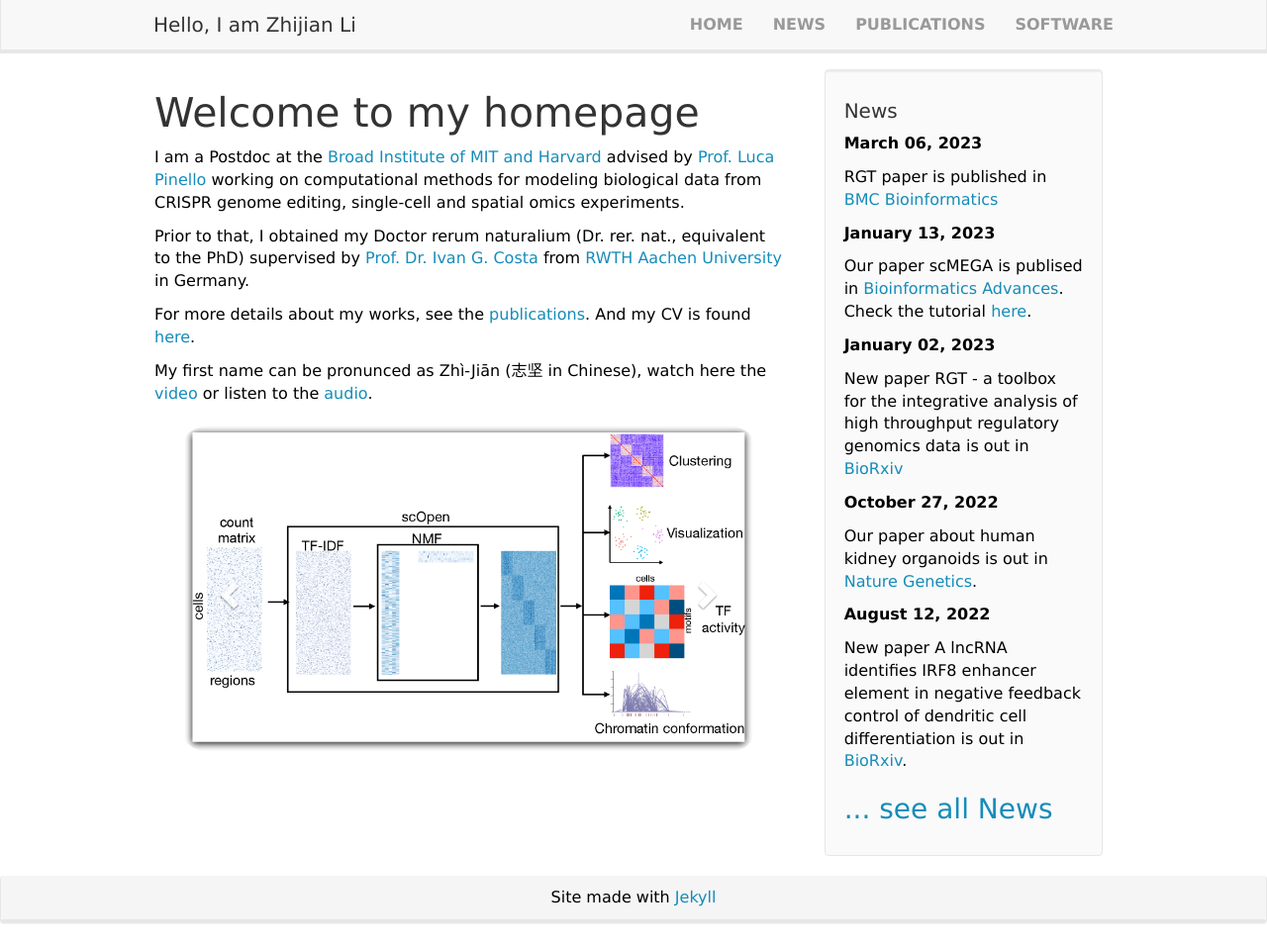
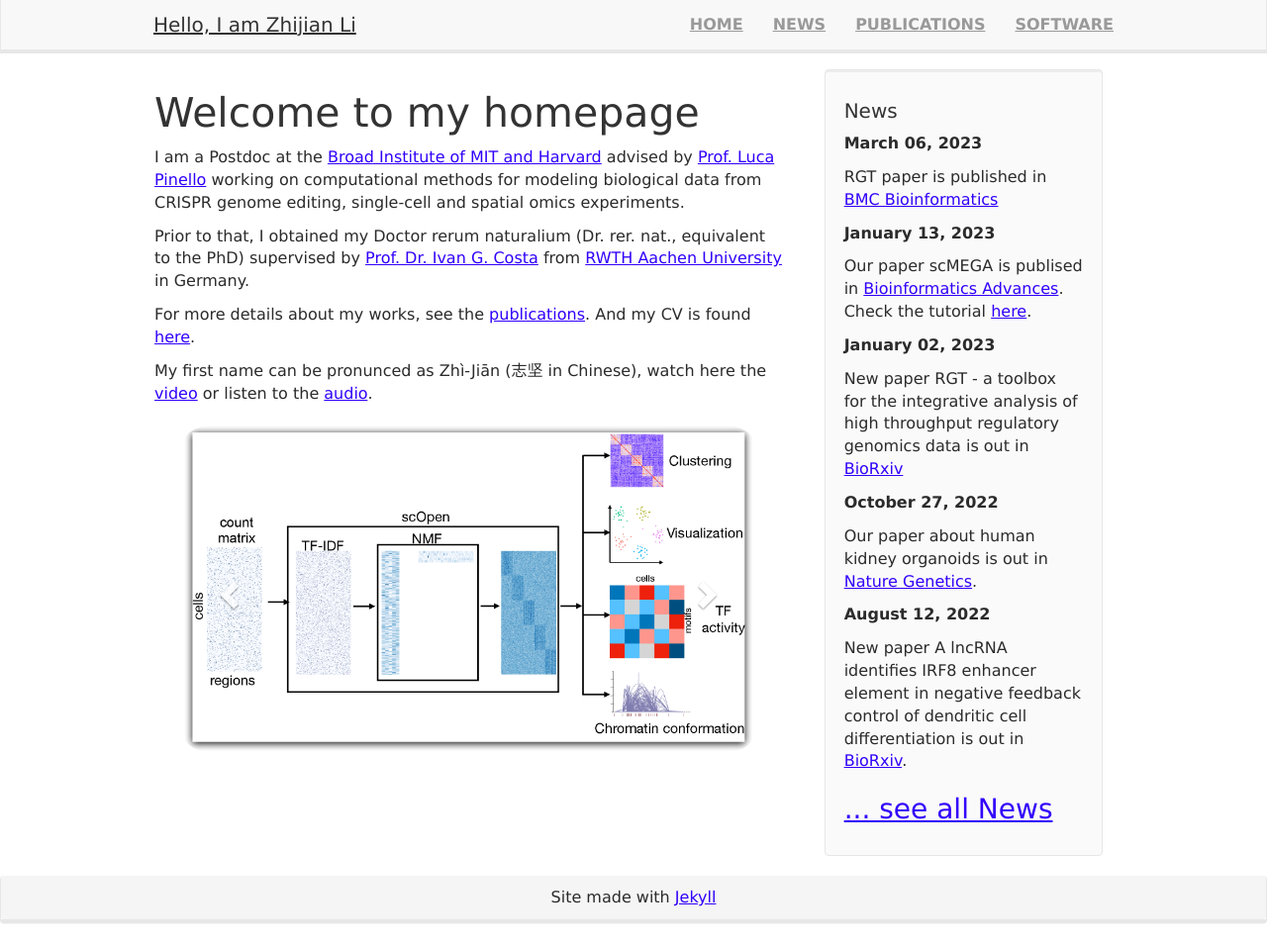
Before and after one commit to lzj1769/lzj1769.github.io, a Jekyll site: the page built from _pages/home.md, in a window 1280 px wide and 955 px high. Shown: the whole window at 99% size. Built offline with Jekyll 4.4.1, drawn with Linux system fonts in a browser that asks for light colours; nearby versions of some CDN libraries.

Commit message:
modify font color

```diff
--- a/css/main.scss
+++ b/css/main.scss
@@ -3,6 +3,11 @@
 ---
 
 @import "bootstrap";
+
+a{
+	color: #3100fa;
+	text-decoration: underline;
+}
 
 img {
 	margin-bottom: 24px;
@@ -13,7 +18,7 @@ img {
 
 body {
 	padding-top: 70px;
-	color: black;
+	color: rgb(44, 43, 43);
 	font-family: 'Lucida Sans', 'Lucida Sans Regular', 'Lucida Grande', 'Lucida Sans Unicode', Geneva, Verdana, sans-serif;
 }
 
```
